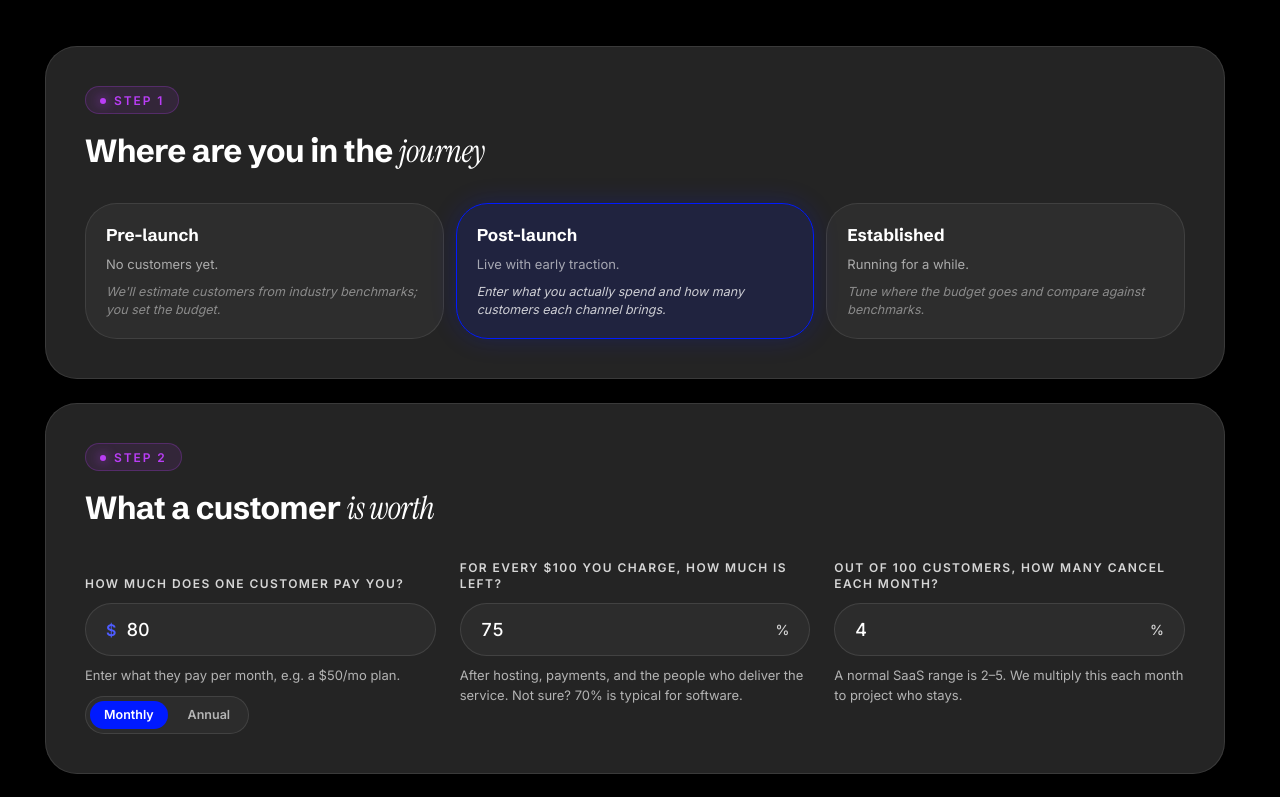
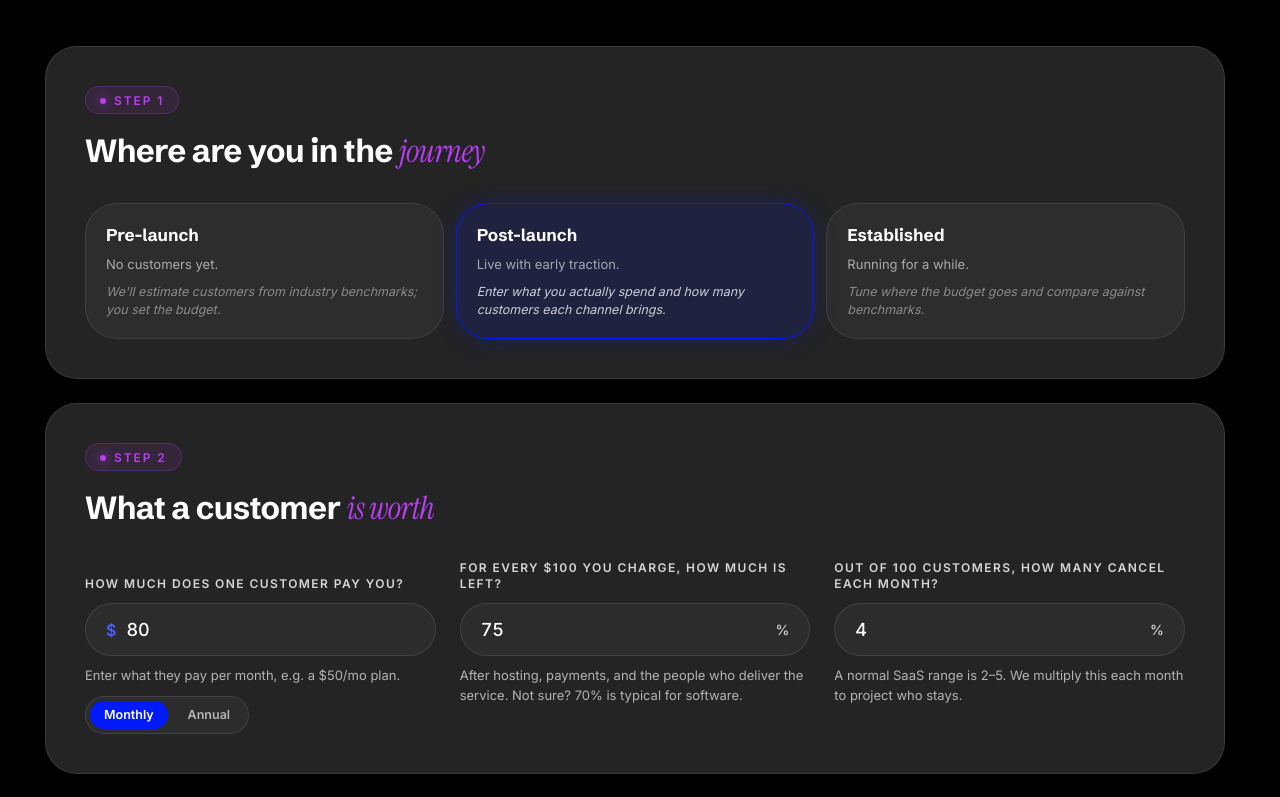
Before and after one commit to abhishek-ryze/ryze-spend-projection-tool, a Next.js app: page / in a window 1280 px wide. Shown: the part 840-1637 px from the top of the page. Built offline with nearby package versions, Linux system fonts and the light colour scheme; a web font is replaced by a local one.

Commit message:
style: tint Card H2 italic accent words with design-system lavender

```diff
--- a/components/tool-ui.tsx
+++ b/components/tool-ui.tsx
@@ -61,7 +61,7 @@ export function Card({ eyebrow, titleA, accent, action, collapsible, open = true
             {titleA}{" "}
             <em
               className="font-serif"
-              style={{ fontStyle: "italic", fontWeight: 400, whiteSpace: "nowrap", color: "#FFFFFF" }}
+              style={{ fontStyle: "italic", fontWeight: 400, whiteSpace: "nowrap", color: "var(--lavender)" }}
             >
               {accent}
             </em>
```
